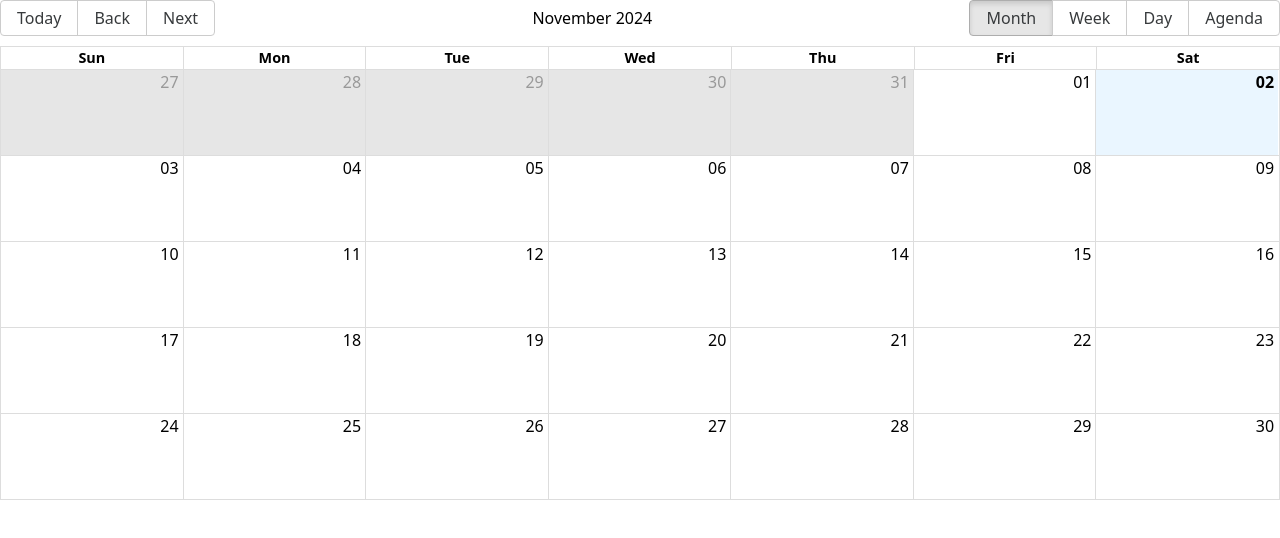
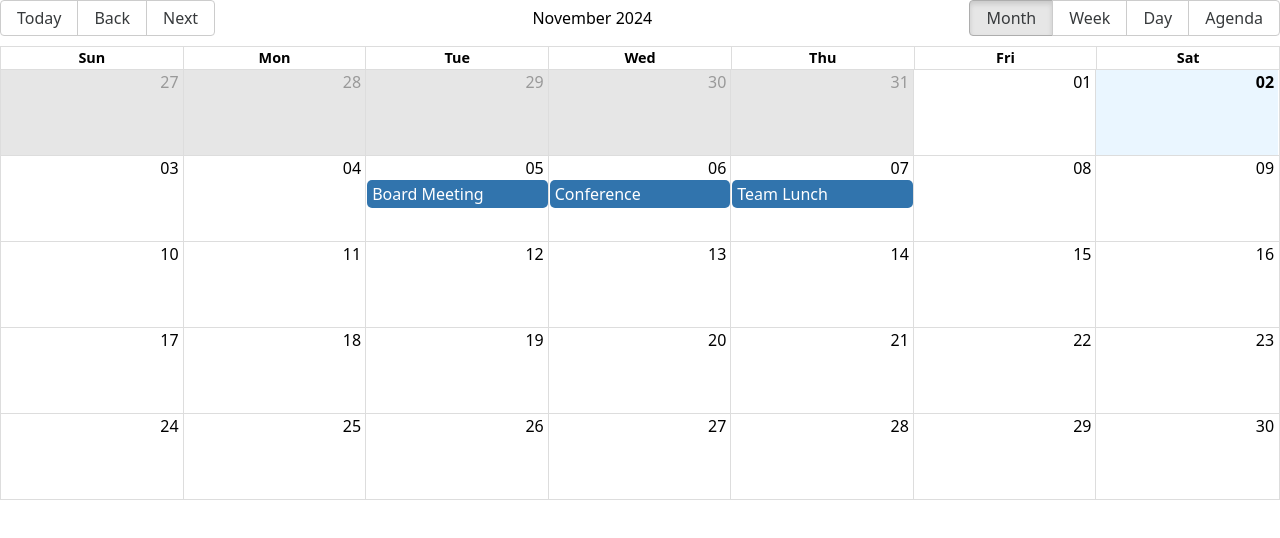
Before and after one commit to tonydnh/hacktx-2024, a React (Vite) app in the folder client/: page /calendar in a window 1280 px wide. Shown: the top 538 px of the page. Built offline with nearby package versions, Linux system fonts and the light colour scheme; no server answers.

Commit message:
Add Examples

```diff
--- a/client/src/components/MyCalendar.jsx
+++ b/client/src/components/MyCalendar.jsx
@@ -10,7 +10,21 @@ const localizer = momentLocalizer(moment);
 
 const MyCalendar = () => {
   const [events, setEvents] = useState([
-
+    {
+      title: 'Board Meeting',
+      start: new Date(2024, 10, 5, 10, 0), // November is 10 in JS
+      end: new Date(2024, 10, 5, 12, 0),
+    },
+    {
+      title: 'Conference',
+      start: new Date(2024, 10, 6, 10, 0),
+      end: new Date(2024, 10, 6, 14, 0),
+    },
+    {
+      title: 'Team Lunch',
+      start: new Date(2024, 10, 7, 12, 0),
+      end: new Date(2024, 10, 7, 13, 0),
+    },
   ]);
 
   const onSelectEvent = (event) => {
```
